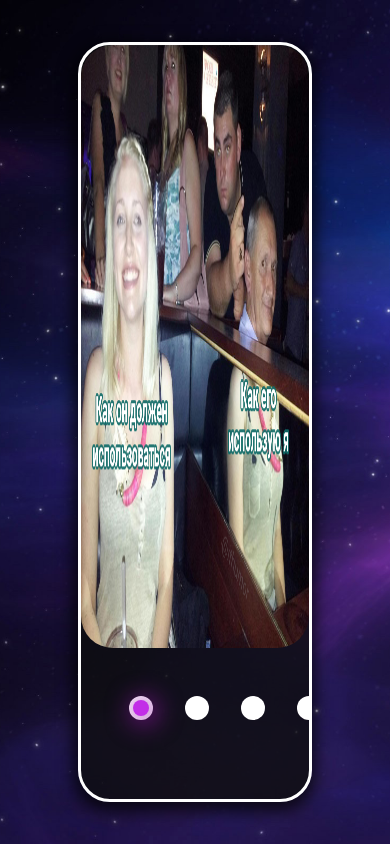
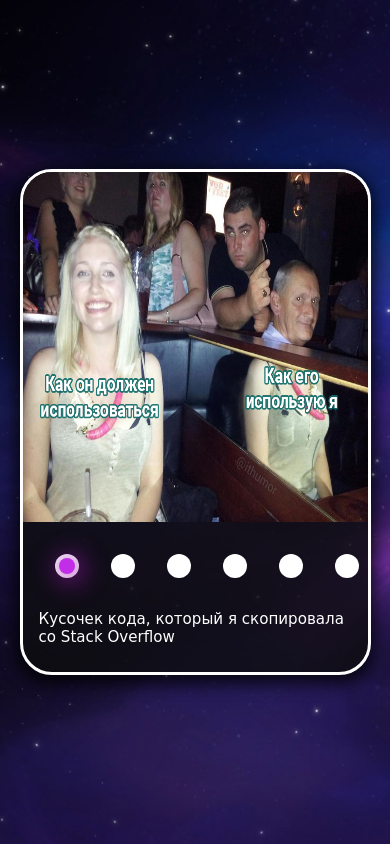
Before and after one commit to AnnAbrajeeva/cssMemSlider, a plain HTML site: page cssMemSlider/index.html in a window 390 px wide. Drawn offline with Linux system fonts and the light colour scheme; a web font is replaced by a local one.

Commit message:
feat: add media queries Sun, 01 May 2022 12:40:54 +0500

```diff
--- a/cssMemSlider/style.css
+++ b/cssMemSlider/style.css
@@ -7,6 +7,11 @@
   margin: 0;
   font-family: "Prosto One", cursive;
   box-sizing: border-box;
+}
+
+:active, :hover, :focus {
+  outline: 0;
+  outline-offset: 0;
 }
 
 .slider {
@@ -20,8 +25,8 @@
 }
 
 .slider__wrapper {
-  width: 60%;
-  height: 90%;
+  width: 50%;
+  height: 80%;
   border: 3px solid white;
   border-radius: 2rem;
   background-color: rgba(13, 13, 14, 0.8);
@@ -45,7 +50,7 @@ input {
   width: 100%;
   display: flex;
   flex-shrink: 0;
-  border-radius: 2rem;
+  /* border-radius: 2rem; */
   overflow: hidden;
 }
 
@@ -53,11 +58,14 @@ input {
   width: 100%;
   height: 100%;
   object-fit: fill;
+  transform: scale(2);
+  opacity: 0;
+  transition: -webkit-transform 2000ms ease, transform 2000ms ease, opacity 2000ms ease;
 }
 
 .slider__bottom {
   display: flex;
-  margin: 2rem;
+  margin: 1rem 2rem;
   justify-content: space-between;
 }
 
@@ -71,18 +79,15 @@ input {
   width: 100%;
   font-size: calc( (100vw - 30rem)/(80 - 30) * (1.5 - 1) + 1rem);
   color: #fff;
-  /* animation: textLeft 5s;
-  animation-fill-mode: forwards; */
   transform: translateX(0%);
 }
 
 .slider__text p {
   width: 100%;
   flex-shrink: 0;
-  /* transform: translateX(-100%); */
   opacity: 0;
-  transition: opacity, transform 0.7s ease-in;
-  transition-delay: 500ms, 1s;
+  transition: all 0.7s ease-in;
+  transition-delay: 250ms;
 }
 
 .slider__controls {
@@ -94,6 +99,18 @@ input {
   padding: 1rem;
   align-self: start;
   cursor: pointer;
+}
+
+.slider__control:active .slider__control-inner {
+  background-color: blueviolet;
+  outline: none;
+}
+
+.slider__control:active,
+.slider__control:focus,
+.slider__control:target,
+.slider__control-inner:active {
+  outline: none;
 }
 
 .slider__control-inner {
@@ -143,6 +160,16 @@ input {
   transform: translateX(0);
 }
 
+#slide1:checked~.wrapper .slide1 img,
+#slide2:checked~.wrapper .slide2 img,
+#slide3:checked~.wrapper .slide3 img,
+#slide4:checked~.wrapper .slide4 img,
+#slide5:checked~.wrapper .slide5 img,
+#slide6:checked~.wrapper .slide6 img {
+  transform: scale(1);
+  opacity: 1;
+}
+
 #slide2:checked~.wrapper {
   transform: translateX(-100%);
 }
@@ -162,10 +189,6 @@ input {
 #slide6:checked~.wrapper {
   transform: translateX(-500%);
 }
-
-/* .slider__bottom .slider__text {
-  transform: translateX(-600%);
-} */
 
 .slider__text p:nth-child(1) {
   transform: translateX(-100%);
@@ -227,22 +250,65 @@ input {
   opacity: 1;
 }
 
-/* #slide2:checked~.slider__bottom .slider__text {
-  transform: translateX(-400%);
+@media (max-width: 950px) {
+  .slider__wrapper {
+    height: 70%;
+    width: 80%;
+  }
+
+  .slider__bottom {
+    flex-direction: column;
+  }
+
+  .slider__text-wrapper {
+    margin-top: 1rem;
+    order: 2;
+    width: 100%;
+  }
+
+  .slider__controls {
+    margin: 0 auto;
+  }
 }
 
-#slide3:checked~.slider__bottom .slider__text {
-  transform: translateX(-300%);
+@media (max-width: 768px) {
+  .slider__wrapper {
+    width: 90%;
+  }
+
+  .wrapper {
+    height: 75%;
+  }
 }
 
-#slide4:checked~.slider__bottom .slider__text {
-  transform: translateX(-200%);
+@media (max-width: 650px) {
+  .slider__wrapper {
+    height: 60%;
+    width: 90%;
+  }
 }
 
-#slide5:checked~.slider__bottom .slider__text {
-  transform: translateX(-100%);
+@media (max-width: 480px) {
+  .wrapper {
+    height: 70%;
+  }
+
+  .slider__bottom {
+    margin: 1rem;
+  }
 }
 
-#slide6:checked~.slider__bottom .slider__text {
-  transform: translateX(0%);
-} */
+@media (max-width: 350px) {
+  .slider__wrapper {
+    height: 80%;
+    width: 90%;
+  }
+
+  .slider__control {
+    padding: 0.5rem;
+  }
+
+  .wrapper {
+    height: 60%;
+  }
+}
```
